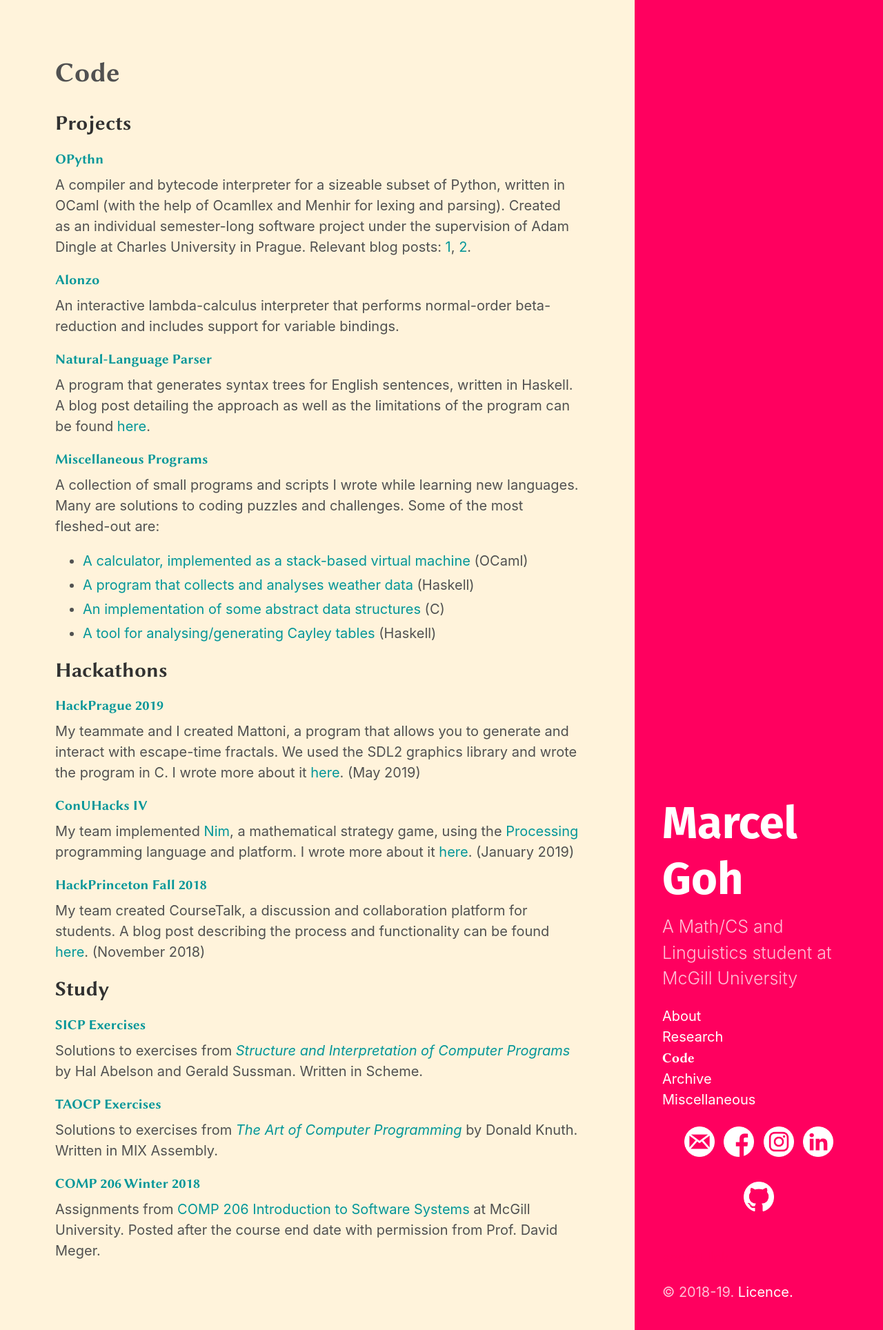
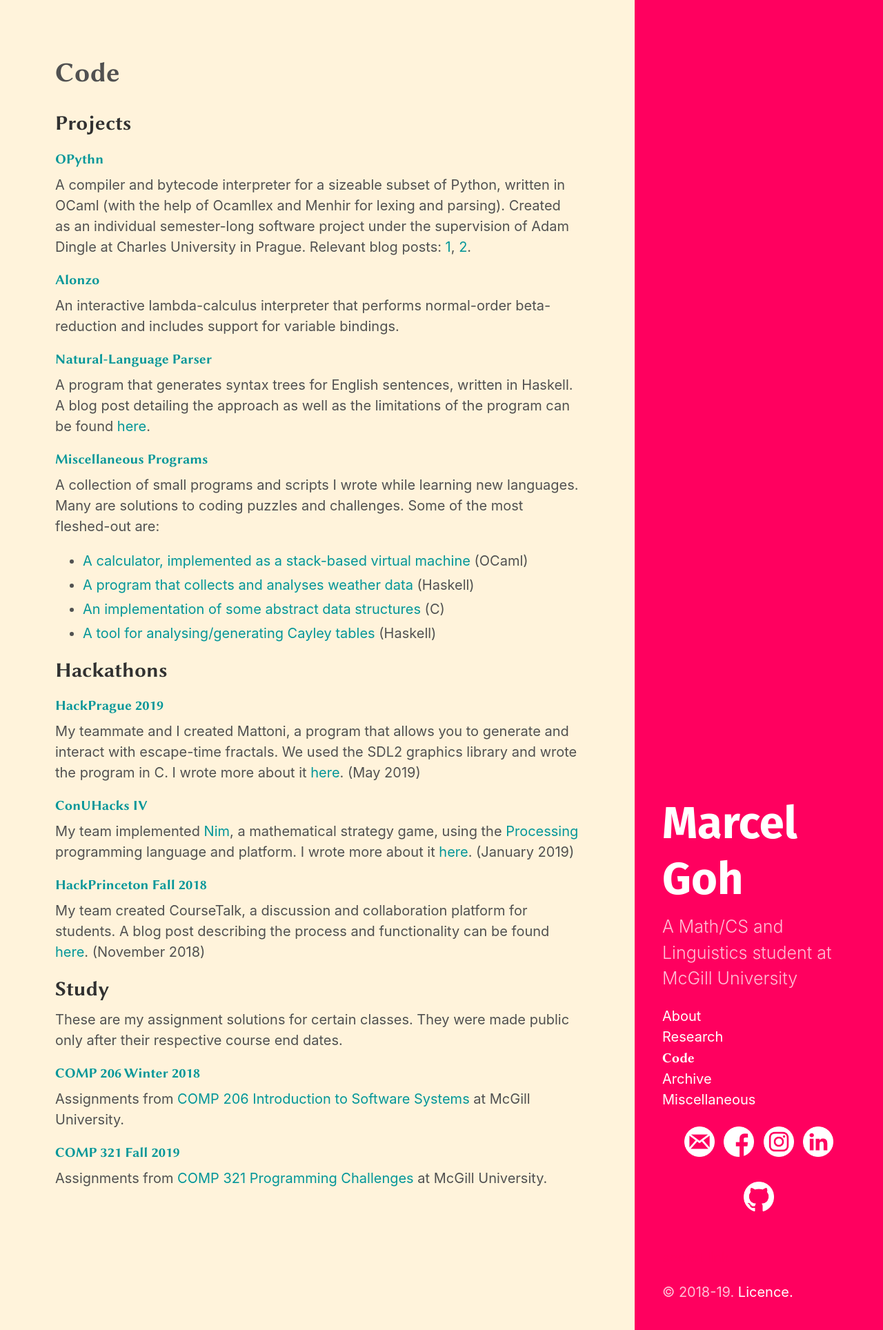
Before and after one commit to marcelgoh/marcelgoh.github.io, a Jekyll site: the page built from code/index.md, in a window 1280 px wide. Shown: the whole page at 69% size. Built offline with Jekyll 4.4.1, drawn with Linux system fonts in a browser that asks for light colours; some web fonts are replaced.

Commit message:
Lots of changes

```diff
--- a/code/index.md
+++ b/code/index.md
@@ -31,11 +31,10 @@ My team created CourseTalk, a discussion and collaboration platform for students
 
 ## Study
 
-#### [SICP Exercises](https://github.com/marcelgoh/sicp-exercises)
-Solutions to exercises from [*Structure and Interpretation of Computer Programs*](https://mitpress.mit.edu/sites/default/files/sicp/index.html) by Hal Abelson and Gerald Sussman. Written in Scheme.
-
-#### [TAOCP Exercises](https://github.com/marcelgoh/misc-programs/tree/master/mix)
-Solutions to exercises from [*The Art of Computer Programming*](https://www-cs-faculty.stanford.edu/~knuth/taocp.html) by Donald Knuth. Written in MIX Assembly.
+These are my assignment solutions for certain classes. They were made public only after their respective course end dates.
 
 #### [COMP 206 Winter 2018](https://github.com/marcelgoh/comp-206-winter-2018)
-Assignments from [COMP 206 Introduction to Software Systems](https://www.mcgill.ca/study/2017-2018/courses/comp-206) at McGill University. Posted after the course end date with permission from Prof. David Meger.
+Assignments from [COMP 206 Introduction to Software Systems](https://www.mcgill.ca/study/2017-2018/courses/comp-206) at McGill University.
+
+#### [COMP 321 Fall 2019](https://github.com/marcelgoh/comp-321-fall-2019)
+Assignments from [COMP 321 Programming Challenges](https://www.mcgill.ca/study/2019-2020/courses/comp-321) at McGill University.
--- a/home/index.html
+++ b/home/index.html
@@ -99,6 +99,7 @@ body {
         &bull; <a href="https://mycourses2.mcgill.ca/d2l/home">myCourses</a>
         &bull; <a href="http://lrs.mcgill.ca">Lecture recordings</a>
         &bull; <a href="https://outlook.com/mcgill.ca">McGill E-Mail</a>
+        &bull; <a href="https://old.reddit.com/r/mcgill/">r/mcgill</a>
     </li>
     <li><h2>Mathematics</h2>
         <a href="https://www.desmos.com/">Desmos</a>
```
Also changed, not shown: about/index.md (+1 -1 lines), misc/index.md (+1 -0 lines), misc/solutions.md (added, +21 -0 lines), misc/study-notes.md (+4 -0 lines), research/index.md (+2 -1 lines), 3 other files.
